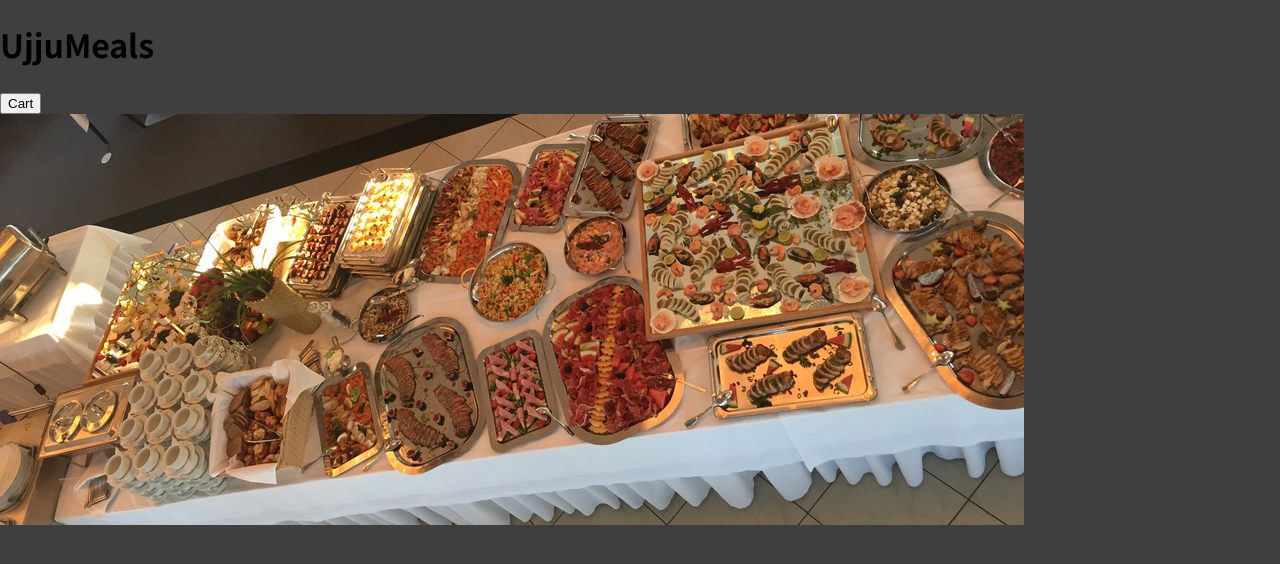
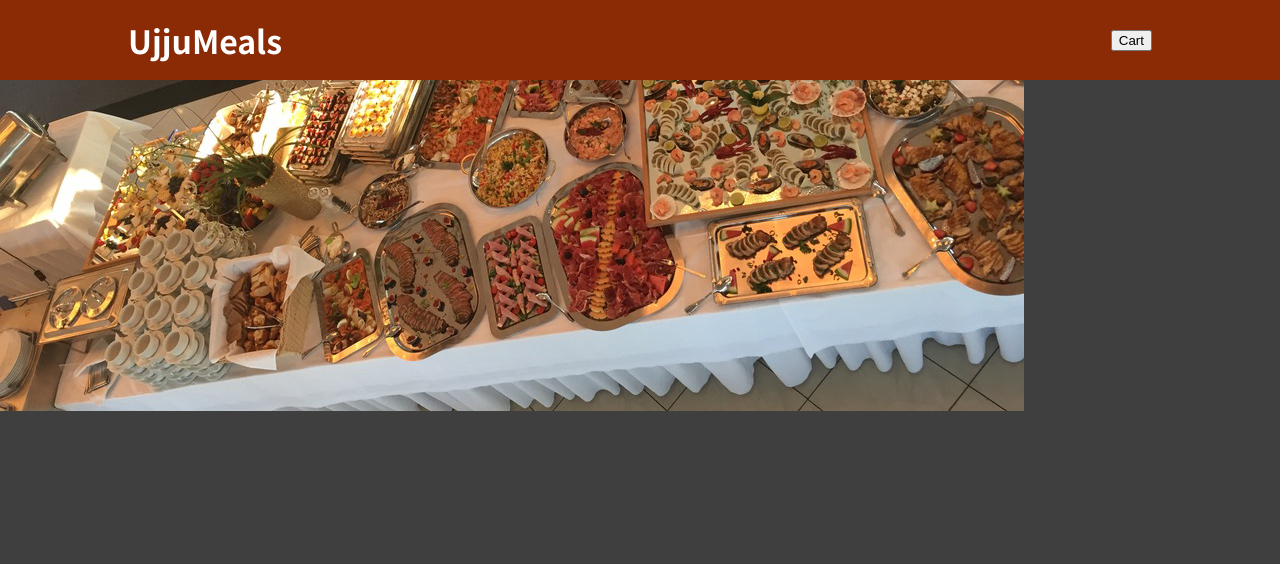
Before and after one commit to Ujjwalsharma7/Food_Order_App, a React (Create React App) app: page / in a window 1280 px wide. Shown: the top 564 px of the page. Built offline with nearby package versions, Linux system fonts and the light colour scheme.

Commit message:
added css to header

```diff
--- a/src/components/Layout/Header.js
+++ b/src/components/Layout/Header.js
@@ -1,9 +1,10 @@
 import React from 'react'
 import mealsImage from '../../assets/meals.jpg'
+import classes from './Header.module.css'
 function Header() {
   return (
    <React.Fragment>
-    <header>
+    <header className={classes.header}>
         <h1>UjjuMeals</h1>
         <button>Cart</button>
     </header>
--- /dev/null
+++ b/src/components/Layout/Header.module.css
@@ -0,0 +1,15 @@
+.header{
+    position: fixed;
+    top: 0;
+    left: 0;
+    width: 100%;
+    height: 5rem;
+    background-color: #8a2b06;
+    color: white;
+    display: flex;
+    justify-content: space-between;
+    align-items: center;
+    padding: 0 10%;
+    box-shadow: 0 2px 8px rgba(0, 0, 0, alpha0.25);
+    z-index: 10;
+}
```
